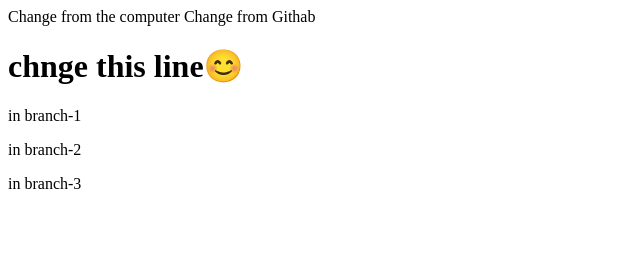
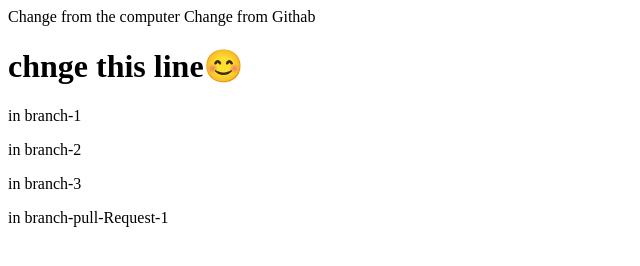
Before and after one commit to Rachelyto/test, a plain HTML site: page index.html in a window 1280 px wide. Shown: the whole page, without its empty margins (0-640 px from the left). Drawn offline with Linux system fonts and the light colour scheme.

Commit message:
pull request 1

```diff
--- a/index.html
+++ b/index.html
@@ -14,5 +14,6 @@
     <p>in branch-2</p>
     <p>in branch-3</p>
 
+    <P>in branch-pull-Request-1</P>
 </body>
 </html>
```
